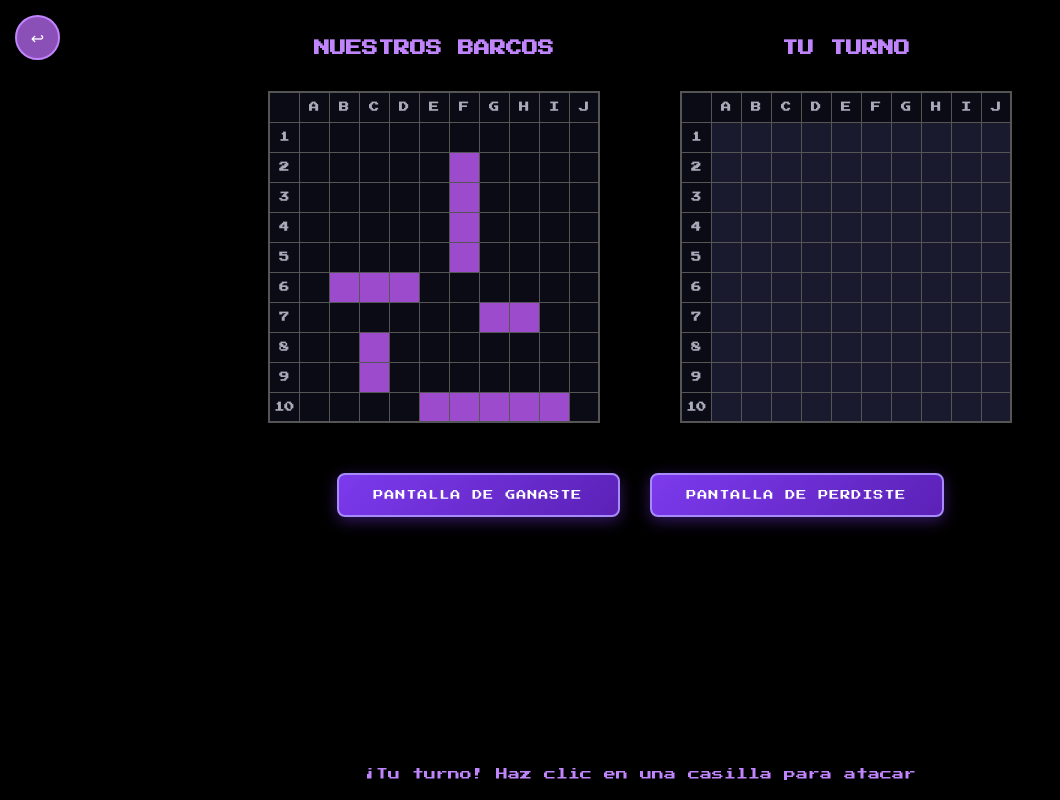
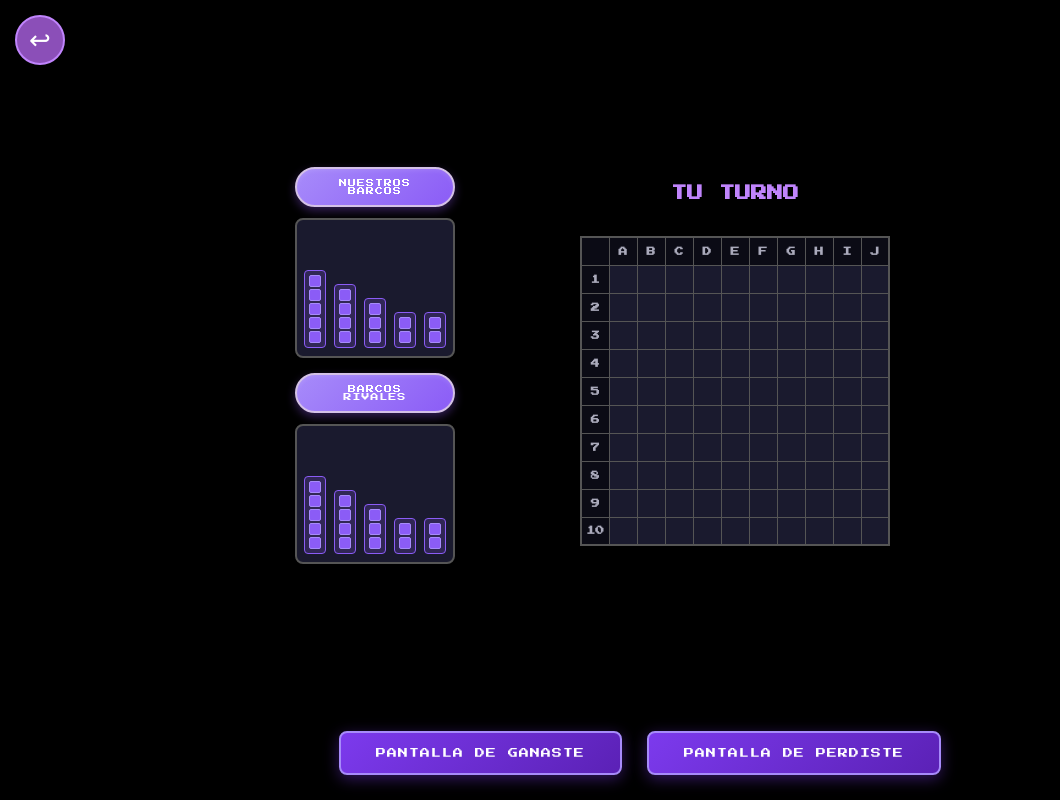
Before and after one commit to YirmanFonecaU/batalla-naval, a React (Vite) app: page /juego in a window 1280 px wide. Shown: the whole page, without its empty margins (0-1060 px from the left). Built offline with nearby package versions, Linux system fonts and the light colour scheme.

Commit message:
muchas_cosas

```diff
--- a/src/Juego.jsx
+++ b/src/Juego.jsx
@@ -55,6 +55,35 @@ export default function Juego() {
       console.warn('⚠️ Configuración de nuestros barcos incorrecta');
     }
   }, []);
+
+  // Función para verificar si todos los barcos de un jugador están hundidos
+  const areAllShipsSunk = (ships, attacks) => {
+    return ships.every(ship => {
+      const positions = getShipPositions(ship);
+      return positions.every(pos =>
+        attacks.some(attack => attack.row === pos.row && attack.col === pos.col && attack.isHit)
+      );
+    });
+  };
+
+  // Verificar estado del juego y redirigir si es necesario
+  useEffect(() => {
+    // Verificar si hemos ganado (todos los barcos enemigos hundidos)
+    if (areAllShipsSunk(enemyShips, ourAttacks)) {
+      setTimeout(() => {
+        navigate("/ganaste");
+      }, 1000); // Delay para que el jugador vea el último impacto
+      return;
+    }
+
+    // Verificar si hemos perdido (todos nuestros barcos hundidos)
+    if (areAllShipsSunk(ourShips, enemyAttacks)) {
+      setTimeout(() => {
+        navigate("/perdiste");
+      }, 1000); // Delay para que el jugador vea el último impacto
+      return;
+    }
+  }, [ourAttacks, enemyAttacks, navigate]);
 
   // Función para obtener todas las posiciones que ocupa un barco
   const getShipPositions = (ship) => {
@@ -241,52 +270,88 @@ export default function Juego() {
     return 'empty';
   };
 
+  // Determina si una celda es parte de un barco enemigo hundido
+  const isSunkShipCell = (row, col) => {
+    for (const ship of enemyShips) {
+      const positions = getShipPositions(ship);
+      // Un barco está hundido si todos sus segmentos han sido impactados
+      const allHit = positions.every(pos =>
+        ourAttacks.some(a => a.row === pos.row && a.col === pos.col && a.isHit)
+      );
+      if (allHit) {
+        // ¿Esta celda es parte de este barco?
+        if (positions.some(pos => pos.row === row && pos.col === col)) {
+          // ¿Y fue disparada?
+          if (ourAttacks.some(a => a.row === row && a.col === col && a.isHit)) {
+            return true;
+          }
+        }
+      }
+    }
+    return false;
+  };
+
   return (
     <div className="game-container">
       <div className="top-buttons">
         <button className="icon-btn" onClick={() => navigate("/tablero")}>↩</button>
       </div>
 
-      <div className="game-boards">
-        {/* Tablero izquierdo - Nuestros barcos */}
-        <div className="board-section">
-          <h2 className="board-title">NUESTROS BARCOS</h2>
-          <table className="game-board">
-            <thead>
-              <tr>
-                <th></th>
-                {Array.from({ length: 10 }, (_, i) => (
-                  <th key={i}>{String.fromCharCode(65 + i)}</th>
-                ))}
-              </tr>
-            </thead>
-            <tbody>
-              {Array.from({ length: 10 }, (_, row) => (
-                <tr key={row}>
-                  <th>{row + 1}</th>
-                  {Array.from({ length: 10 }, (_, col) => {
-                    const cellState = getOurCellState(row, col);
-                    return (
-                      <td
-                        key={col}
-                        className={`game-cell ${cellState}`}
-                      >
-                        {cellState === 'hit' && '💥'}
-                        {cellState === 'miss' && '💧'}
-                      </td>
-                    );
-                  })}
-                </tr>
-              ))}
-            </tbody>
-          </table>
+      <div className="game-layout-with-ships">
+        {/* Sección de barcos (izquierda) */}
+        <div className="ships-container-left">
+          <div className="ships-status-section">
+            <div className="ships-header-btn">NUESTROS BARCOS</div>
+            <div className="ships-status-grid">
+              {ourShips.map(ship => {
+                const positions = getShipPositions(ship);
+                const allHit = positions.every(pos =>
+                  enemyAttacks.some(a => a.row === pos.row && a.col === pos.col && a.isHit)
+                );
+
+                return (
+                  <div key={ship.id} className={`ship-status ${allHit ? 'sunk' : 'alive'}`}>
+                    {Array.from({ length: ship.size }, (_, i) => {
+                      const pos = positions[i];
+                      const isHit = enemyAttacks.some(a => a.row === pos.row && a.col === pos.col && a.isHit);
+                      return (
+                        <div key={i} className={`ship-segment-status ${isHit ? 'hit' : 'intact'}`}></div>
+                      );
+                    })}
+                  </div>
+                );
+              })}
+            </div>
+          </div>
+
+          <div className="ships-status-section">
+            <div className="ships-header-btn">BARCOS RIVALES</div>
+            <div className="ships-status-grid">
+              {enemyShips.map(ship => {
+                const positions = getShipPositions(ship);
+                const allHit = positions.every(pos =>
+                  ourAttacks.some(a => a.row === pos.row && a.col === pos.col && a.isHit)
+                );
+
+                return (
+                  <div key={ship.id} className={`ship-status ${allHit ? 'sunk' : 'alive'}`}>
+                    {Array.from({ length: ship.size }, (_, i) => {
+                      const pos = positions[i];
+                      const isHit = ourAttacks.some(a => a.row === pos.row && a.col === pos.col && a.isHit);
+                      return (
+                        <div key={i} className={`ship-segment-status ${isHit ? 'hit' : 'intact'}`}></div>
+                      );
+                    })}
+                  </div>
+                );
+              })}
+            </div>
+          </div>
         </div>
 
-        {/* Tablero derecho - Ataques enemigos */}
+        {/* Tablero central */}
         <div className="board-section">
-          <h2 className="board-title">
-            {isOurTurn ? "Tu Turno" : "Turno Enemigo"}
-          </h2>
+          <h2 className="board-title">{isOurTurn ? "Tu Turno" : "Turno Rival"}</h2>
           <table className="game-board">
             <thead>
               <tr>
@@ -303,11 +368,11 @@ export default function Juego() {
                   {Array.from({ length: 10 }, (_, col) => {
                     const cellState = getEnemyCellState(row, col);
                     const isClickable = isOurTurn && cellState === 'empty';
-
+                    const sunk = isSunkShipCell(row, col);
                     return (
                       <td
                         key={col}
-                        className={`game-cell ${cellState} ${isClickable ? 'clickable' : ''}`}
+                        className={`game-cell ${cellState} ${sunk ? 'sunk-ship' : ''} ${isClickable ? 'clickable' : ''}`}
                         onClick={() => isClickable && handleAttack(row, col)}
                       >
                         {cellState === 'hit' && '💥'}
@@ -323,18 +388,9 @@ export default function Juego() {
         </div>
       </div>
 
-      {/* Botones centrados debajo de los tableros */}
       <div className="board-buttons">
-        <button className="action-btn" onClick={() => navigate("/ganaste")}>
-          Pantalla de Ganaste
-        </button>
-        <button className="action-btn" onClick={() => navigate("/perdiste")}>
-          Pantalla de Perdiste
-        </button>
-      </div>
-
-      <div className="game-status">
-        <p>{isOurTurn ? "¡Tu turno! Haz clic en una casilla para atacar" : "Turno del enemigo..."}</p>
+        <button className="action-btn" onClick={() => navigate("/ganaste")}>Pantalla de Ganaste</button>
+        <button className="action-btn" onClick={() => navigate("/perdiste")}>Pantalla de Perdiste</button>
       </div>
     </div>
   );
--- a/src/Style.css
+++ b/src/Style.css
@@ -68,22 +68,29 @@
   background-color: #8b4fb8;
   color: #fff;
   border: 2px solid #c084fc;
-  font-size: 16px;
+  font-size: 26px;
   padding: 10px 15px;
   cursor: pointer;
-  border-radius: 50%;
-  font-family: 'Press Start 2P', cursive;
-  width: 45px;
-  height: 45px;
+  border-radius: 50% !important;
+  font-family: Arial, sans-serif;
+  font-weight: normal;
+  width: 50px;
+  height: 50px;
   display: flex;
   align-items: center;
   justify-content: center;
-  transition: all 0.3s;
+  transition: all 0.3s ease;
+  image-rendering: auto !important;
+  box-shadow: none;
+  text-rendering: geometricPrecision;
+  -webkit-font-smoothing: antialiased;
+  -moz-osx-font-smoothing: grayscale;
 }
 
 .icon-btn:hover {
   background-color: #a855f7;
   transform: scale(1.1);
+  border-radius: 50% !important;
 }
 
 .rules-box {
@@ -136,16 +143,18 @@
 
 /* Contenedor de barcos disponibles - estilo imagen */
 .ships-dock {
-  background-color: #000000;
-  padding: 12px;
-  border-radius: 0;
-  border: none;
+  display: flex;
+  flex-direction: row;
+  gap: 8px;
+  padding: 8px;
+  background-color: #1a1a2e;
+  border: 2px solid #555;
+  border-radius: 8px;
+  min-height: 140px;
   min-width: 160px;
   max-width: 160px;
-  display: flex;
-  flex-direction: column;
-  gap: 3px;
-  align-items: flex-start;
+  align-items: flex-end;
+  justify-content: center;
 }
 
 .ships-dock h3 {
@@ -153,22 +162,22 @@
 }
 
 /* Estilos para los barcos individuales en la caja */
-.ship-item {
-  background: linear-gradient(135deg, #a78bfa 0%, #8b5cf6 100%);
-  border: none;
-  margin: 0;
+.ship-item, .ships-dock .ship-status {
+  display: flex;
+  flex-direction: column;
+  gap: 2px;
+  padding: 4px;
+  border-radius: 4px;
+  transition: all 0.3s;
+  align-items: center;
   cursor: grab;
-  display: block;
-  border-radius: 4px;
-  transition: all 0.2s;
-  padding: 0;
-  box-shadow: 0 2px 4px rgba(0, 0, 0, 0.3);
+  background-color: rgba(139, 92, 246, 0.2);
+  border: 1px solid #8b5cf6;
 }
 
-.ship-item:hover {
-  background: linear-gradient(135deg, #c4b5fd 0%, #a78bfa 100%);
-  transform: scale(1.05);
-  box-shadow: 0 4px 8px rgba(167, 139, 250, 0.5);
+.ship-item:hover, .ships-dock .ship-status:hover {
+  background-color: rgba(196, 181, 253, 0.3);
+  border-color: #a78bfa;
 }
 
 .ship-item:active {
@@ -330,26 +339,25 @@
 
 .ship-placed {
   position: absolute;
-  background: linear-gradient(135deg, #a78bfa 0%, #8b5cf6 100%);
+  background-color: #8b5cf6;
   border: none;
-  border-radius: 3px;
+  border-radius: 0;
   cursor: grab;
-  transition: all 0.2s;
+  transition: none;
   z-index: 10;
   pointer-events: all;
-  box-shadow: 0 2px 6px rgba(139, 92, 246, 0.6);
 }
 
 .ship-placed:hover {
-  background: linear-gradient(135deg, #c4b5fd 0%, #a78bfa 100%);
-  transform: scale(1.02);
-  box-shadow: 0 4px 10px rgba(139, 92, 246, 0.8);
+  background-color: #a78bfa;
 }
 .ships-section {
   display: flex;
   flex-direction: column;
   align-items: center;
   gap: 8px;
+  min-width: 160px;
+  max-width: 160px;
 }
 
 .ships-header-btn {
@@ -384,7 +392,6 @@
 
 .ship-placed:active {
   cursor: grabbing;
-  transform: scale(0.98);
 }
 .action-btn {
   background: linear-gradient(135deg, #7c3aed 0%, #5b21b6 100%);
@@ -416,8 +423,12 @@
 
 /* Botones específicos para páginas de juego */
 .game-container .board-buttons {
-  margin: 30px 0 20px 0;
+  margin: 15px 0 10px 0;
   width: auto;
+  display: flex;
+  gap: 25px;
+  justify-content: center;
+  align-items: center;
 }
 
 /* Estilos para la página de juego */
@@ -429,10 +440,11 @@
   display: flex;
   flex-direction: column;
   align-items: center;
-  justify-content: flex-start;
+  justify-content: space-between;
   font-family: 'Press Start 2P', cursive;
-  padding: 20px;
-  overflow-y: auto;
+  padding: 15px;
+  overflow: hidden;
+  box-sizing: border-box;
 }
 
 .game-boards {
@@ -463,12 +475,12 @@
 .game-board th,
 .game-board td {
   border: 1px solid #555;
-  width: 30px;
-  height: 30px;
+  width: 28px;
+  height: 28px;
   text-align: center;
   color: #aab;
   font-family: 'Press Start 2P', cursive;
-  font-size: 10px;
+  font-size: 9px;
   position: relative;
   transition: all 0.2s;
 }
@@ -476,6 +488,10 @@
 /* Estados de las celdas del juego */
 .game-cell.ship {
   background-color: #9b4bcc;
+}
+
+.game-cell.occupied {
+  background-color: #9b4bcc !important;
 }
 
 .game-cell.hit {
@@ -506,13 +522,107 @@
 }
 
 .game-status {
-  position: absolute;
-  bottom: 20px;
-  left: 50%;
-  transform: translateX(-50%);
+  position: relative;
+  bottom: auto;
+  left: auto;
+  transform: none;
   color: #c084fc;
-  font-size: 12px;
+  font-size: 11px;
   text-align: center;
   font-family: 'Press Start 2P', cursive;
   z-index: 10;
+  margin: 0;
 }
+
+/* Casilla de barco enemigo hundido y disparado */
+.game-cell.sunk-ship {
+  background-color: #c80000 !important;
+  border: 2px solid #ff0000 !important;
+  box-shadow: 0 0 8px 2px #ff000055;
+}
+
+/* Layout para juego con barcos a los lados */
+.game-layout-with-ships {
+  display: flex;
+  align-items: center;
+  justify-content: center;
+  gap: 30px;
+  flex: 1;
+  width: 100%;
+  max-width: 1000px;
+  height: 100%;
+}
+
+/* Contenedor de barcos en la izquierda */
+.ships-container-left {
+  display: flex;
+  flex-direction: column;
+  gap: 15px;
+  align-items: flex-start;
+  min-width: 160px;
+}
+
+/* Secciones de estado de barcos */
+.ships-status-section {
+  display: flex;
+  flex-direction: column;
+  align-items: center;
+  gap: 6px;
+  min-width: 160px;
+  max-width: 160px;
+}
+
+.ships-status-grid {
+  display: flex;
+  flex-direction: row;
+  gap: 8px;
+  padding: 8px;
+  background-color: #1a1a2e;
+  border: 2px solid #555;
+  border-radius: 8px;
+  min-height: 140px;
+  width: 100%;
+  align-items: flex-end;
+  justify-content: center;
+}
+
+/* Estado individual de cada barco */
+.ship-status {
+  display: flex;
+  flex-direction: column;
+  gap: 2px;
+  padding: 4px;
+  border-radius: 4px;
+  transition: all 0.3s;
+  align-items: center;
+}
+
+.ship-status.alive {
+  background-color: rgba(139, 92, 246, 0.2);
+  border: 1px solid #8b5cf6;
+}
+
+.ship-status.sunk {
+  background-color: rgba(200, 0, 0, 0.3);
+  border: 1px solid #ff0000;
+  box-shadow: 0 0 5px rgba(255, 0, 0, 0.3);
+}
+
+/* Segmentos individuales de barco */
+.ship-segment-status {
+  width: 12px;
+  height: 12px;
+  border-radius: 2px;
+  transition: all 0.2s;
+}
+
+.ship-segment-status.intact {
+  background-color: #8b5cf6;
+  border: 1px solid #a78bfa;
+}
+
+.ship-segment-status.hit {
+  background-color: #ff4444;
+  border: 1px solid #ff0000;
+  box-shadow: 0 0 3px rgba(255, 68, 68, 0.6);
+}
--- a/src/Tablero.jsx
+++ b/src/Tablero.jsx
@@ -216,21 +216,18 @@ export default function Tablero() {
   {/* Caja de barcos a la izquierda */}
   <div className="ships-section">
     <button className="ships-header-btn">NUESTROS BARCOS</button>
-    <div className="ships-dock">
+    <div className="ships-status-grid">
       {ships.filter(ship => !ship.placed).map(ship => (
         <div
           key={ship.id}
-          className={`ship-item ${ship.orientation}`}
+          className={`ship-status alive`}
           draggable
           onDragStart={(e) => handleDragStart(e, ship)}
           onContextMenu={(e) => handleShipRightClick(e, ship.id)}
-          data-ship-size={ship.size}
         >
-          <div className="ship-segments">
-            {Array.from({ length: ship.size }, (_, i) => (
-              <div key={i} className="ship-segment"></div>
-            ))}
-          </div>
+          {Array.from({ length: ship.size }, (_, i) => (
+            <div key={i} className="ship-segment-status intact"></div>
+          ))}
         </div>
       ))}
       {ships.filter(ship => !ship.placed).length === 0 && (
@@ -243,7 +240,7 @@ export default function Tablero() {
         {/* Tablero en el centro con botones debajo */}
         <div className="board-section">
           <div className="grid-container">
-            <table className="board">
+            <table className="game-board">
               <thead>
                 <tr>
                   <th></th>
@@ -264,7 +261,7 @@ export default function Tablero() {
                       const isPreview = dragPreview.row === row && dragPreview.col === col;
 
                       // Crear clases CSS dinámicas
-                      let cellClasses = '';
+                      let cellClasses = 'game-cell';
                       if (isOccupied) cellClasses += ' occupied';
                       if (isPreview) cellClasses += dragPreview.valid ? ' preview-valid' : ' preview-invalid';
 
@@ -275,6 +272,38 @@ export default function Tablero() {
                           onDragOver={(e) => handleDragOver(e, row, col)}
                           onDragLeave={handleDragLeave}
                           onDrop={(e) => handleDrop(e, row, col)}
+                          onDoubleClick={() => {
+                            if (isOccupied) {
+                              // Encontrar el barco en esta posición y removerlo
+                              const ship = ships.find(ship => {
+                                if (!ship.placed) return false;
+                                for (let i = 0; i < ship.size; i++) {
+                                  const shipRow = ship.orientation === 'horizontal' ? ship.row : ship.row + i;
+                                  const shipCol = ship.orientation === 'horizontal' ? ship.col + i : ship.col;
+                                  if (shipRow === row && shipCol === col) return true;
+                                }
+                                return false;
+                              });
+                              if (ship) removeShipFromBoard(ship.id);
+                            }
+                          }}
+                          onContextMenu={(e) => {
+                            if (isOccupied) {
+                              e.preventDefault();
+                              // Encontrar el barco en esta posición y rotarlo
+                              const ship = ships.find(ship => {
+                                if (!ship.placed) return false;
+                                for (let i = 0; i < ship.size; i++) {
+                                  const shipRow = ship.orientation === 'horizontal' ? ship.row : ship.row + i;
+                                  const shipCol = ship.orientation === 'horizontal' ? ship.col + i : ship.col;
+                                  if (shipRow === row && shipCol === col) return true;
+                                }
+                                return false;
+                              });
+                              if (ship) handleShipRightClick(e, ship.id);
+                            }
+                          }}
+                          title={isOccupied ? "Doble clic para remover | Clic derecho para rotar" : ""}
                         >
                         </td>
                       );
@@ -283,43 +312,6 @@ export default function Tablero() {
                 ))}
               </tbody>
             </table>
-
-            {/* Barcos colocados en el tablero */}
-            {/* Barcos colocados en el tablero */}
-            <div className="ships-overlay">
-              {ships.map(ship => {
-                if (!ship.placed) return null;
-
-                // Calcular posición pixel basada en la posición del grid
-                const cellSize = 34; // 32px de celda + 2px de border-spacing
-                const boardStartX = 32; // Ajuste para las etiquetas de fila (ancho del th)
-                const boardStartY = 32; // Ajuste para las etiquetas de columna (altura del th)
-
-                const pixelX = boardStartX + ship.col * cellSize + 1;
-                const pixelY = boardStartY + ship.row * cellSize + 1;
-
-                const width = ship.orientation === 'horizontal' ? ship.size * cellSize - 2 : cellSize - 2;
-                const height = ship.orientation === 'horizontal' ? cellSize - 2 : ship.size * cellSize - 2;
-
-                return (
-                  <div
-                    key={ship.id}
-                    className={`ship-placed ship-${ship.orientation}`}
-                    draggable
-                    onDragStart={(e) => handleDragStart(e, ship)}
-                    onContextMenu={(e) => handleShipRightClick(e, ship.id)}
-                    onDoubleClick={() => removeShipFromBoard(ship.id)}
-                    style={{
-                      left: `${pixelX}px`,
-                      top: `${pixelY}px`,
-                      width: `${width}px`,
-                      height: `${height}px`,
-                    }}
-                    title="Doble clic para remover | Clic derecho para rotar"
-                  />
-                );
-              })}
-            </div>
           </div>
 
           {/* Botones debajo del tablero */}
```
